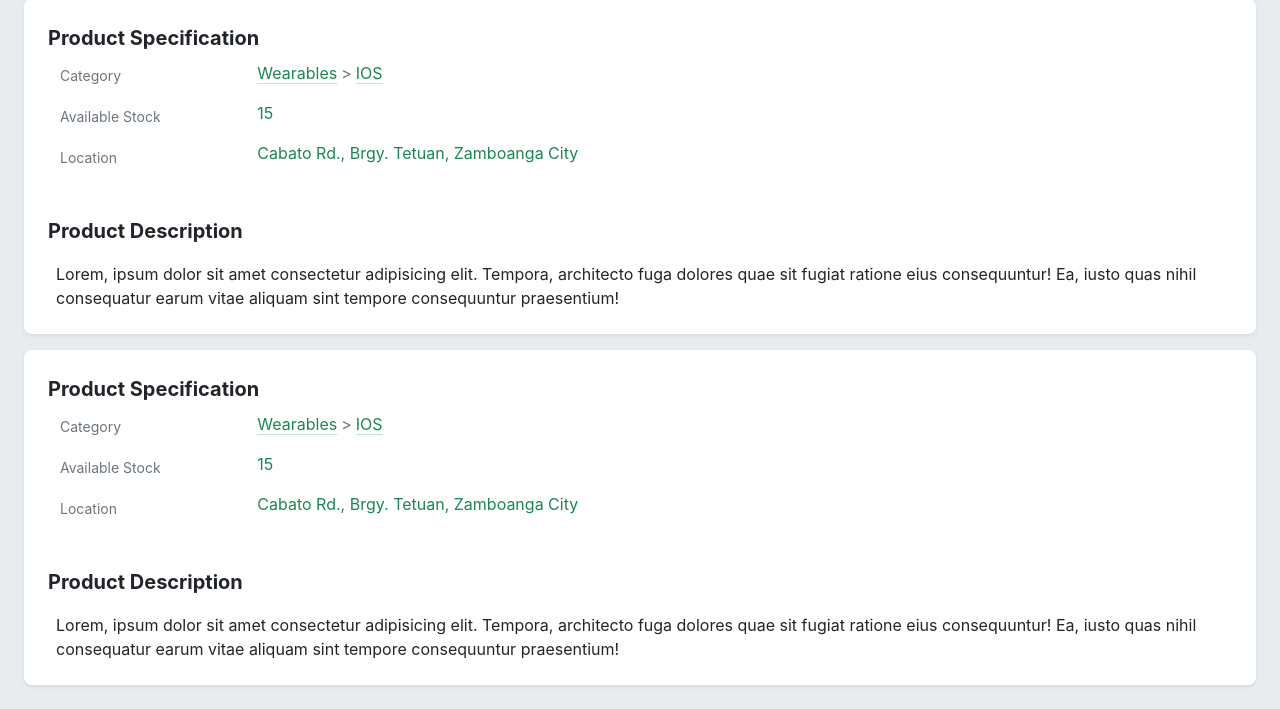
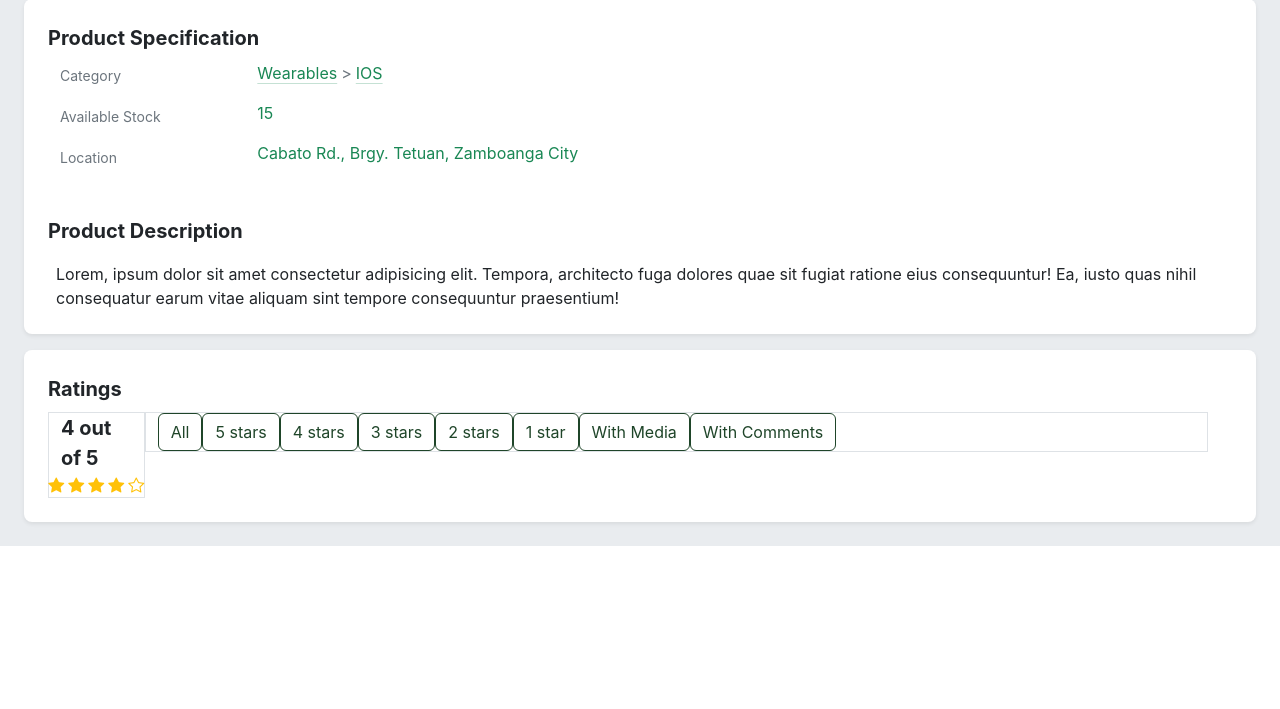
Before and after one commit to moonstarring/designrb, a PHP site: page /product_detail.php in a window 1280 px wide. Shown: the part 929-1638 px from the top of the page. After the commit the page ends 1475 px from the top, so only its background shows below. Run offline with PHP 8.4, Linux system fonts and the light colour scheme.

Commit message:
Update product_detail.php

```diff
--- a/product_detail.php
+++ b/product_detail.php
@@ -102,8 +102,8 @@
                             </div>
 
                             <div class="col d-flex align-items-end justify-content-end pe-2">
-                                <a href="#"><button class="btn btn-outline-dark rounded-5 shadow-sm me-3">Add to Cart</button></a>
-                                <a href="#"><button class="btn btn-success rounded-5 shadow-sm gradient-success">Rent Now</button></a>
+                                <a href="#"><button class="btn btn-outline-dark rounded-5 shadow-sm me-3 btn-lg">Add to Cart</button></a>
+                                <a href="#"><button class="btn btn-success rounded-5 shadow-sm gradient-success btn-lg">Rent Now</button></a>
                             </div>
                         </div>
                     </div>
@@ -196,27 +196,34 @@
                     dolores quae sit fugiat ratione eius consequuntur! Ea, iusto quas nihil consequatur earum vitae aliquam sint tempore consequuntur praesentium!</p>
             </div>
 
-            <div class="row container-fluid mt-3 mx-0 bg-body rounded-3 shadow-sm p-4 d-flex align-items-start">
-                <p class="fs-5 text-decoration-none text-dark fw-bold mb-2 p-0">Product Specification</p>
-                <div class="col-2 d-flex flex-column gap-3">
-                    <small class="text-secondary pt-1">Category</small>
-                    <small class="text-secondary pt-1">Available Stock</small>
-                    <small class="text-secondary pt-1">Location</small>
+            <div class="row container-fluid mt-3 mx-0 bg-body rounded-3 shadow-sm pe-5 p-4  d-flex align-items-start">
+                <p class="fs-5 text-decoration-none text-dark fw-bold mb-2 p-0">Ratings</p>
+
+                <div class="col-1 border">
+                    <div class="d-flex flex-column align-items-center">
+                    <p class="fs-5 fw-bold m-0 p-0">4 out of 5</p>
+                        <div class="d-flex gap-1">
+                            <i class="bi bi-star-fill text-warning"></i>
+                            <i class="bi bi-star-fill text-warning"></i>
+                            <i class="bi bi-star-fill text-warning"></i>
+                            <i class="bi bi-star-fill text-warning"></i>
+                            <i class="bi bi-star text-warning"></i>
+                        </div>
+                    </div>
                 </div>
 
-                <div class="col d-flex flex-column gap-3">
-                    <div class="d-flex gap-1 p-0 m-0">
-                        <a href="#" class="p-0 m-0 link-success link-offset-2 link-underline-opacity-25 link-underline-opacity-100-hover">Wearables</a>
-                        <p class="text-secondary m-0 p-0"> > </p>
-                        <a href="#" class="p-0 mb-0 link-success link-offset-2 link-underline-opacity-25 link-underline-opacity-100-hover">IOS</a>
-                    </div>
-                    <p class="fs-6 text-success m-0 p-0">15</p>
-                    <p class="fs-6 text-success m-0 p-0">Cabato Rd., Brgy. Tetuan, Zamboanga City</p>
+                <div class="col-11 border d-flex align-items-center ">
+                        <button class="btn btn-small btn-outline-success"> All</button>
+                        <button class="btn btn-small btn-outline-success">5 stars</button>
+                        <button class="btn btn-small btn-outline-success">4 stars</button>
+                        <button class="btn btn-small btn-outline-success">3 stars</button>
+                        <button class="btn btn-small btn-outline-success">2 stars</button>
+                        <button class="btn btn-small btn-outline-success">1 star</button>
+                        <button class="btn btn-small btn-outline-success">With Media</button>
+                        <button class="btn btn-small btn-outline-success">With Comments</button>
+
                 </div>
 
-                <p class="fs-5 text-decoration-none text-dark fw-bold mt-5 mb-3 p-0">Product Description</p>
-                <p class="m-0 ps-2">Lorem, ipsum dolor sit amet consectetur adipisicing elit. Tempora, architecto fuga
-                    dolores quae sit fugiat ratione eius consequuntur! Ea, iusto quas nihil consequatur earum vitae aliquam sint tempore consequuntur praesentium!</p>
             </div>
         </div>
 
```
